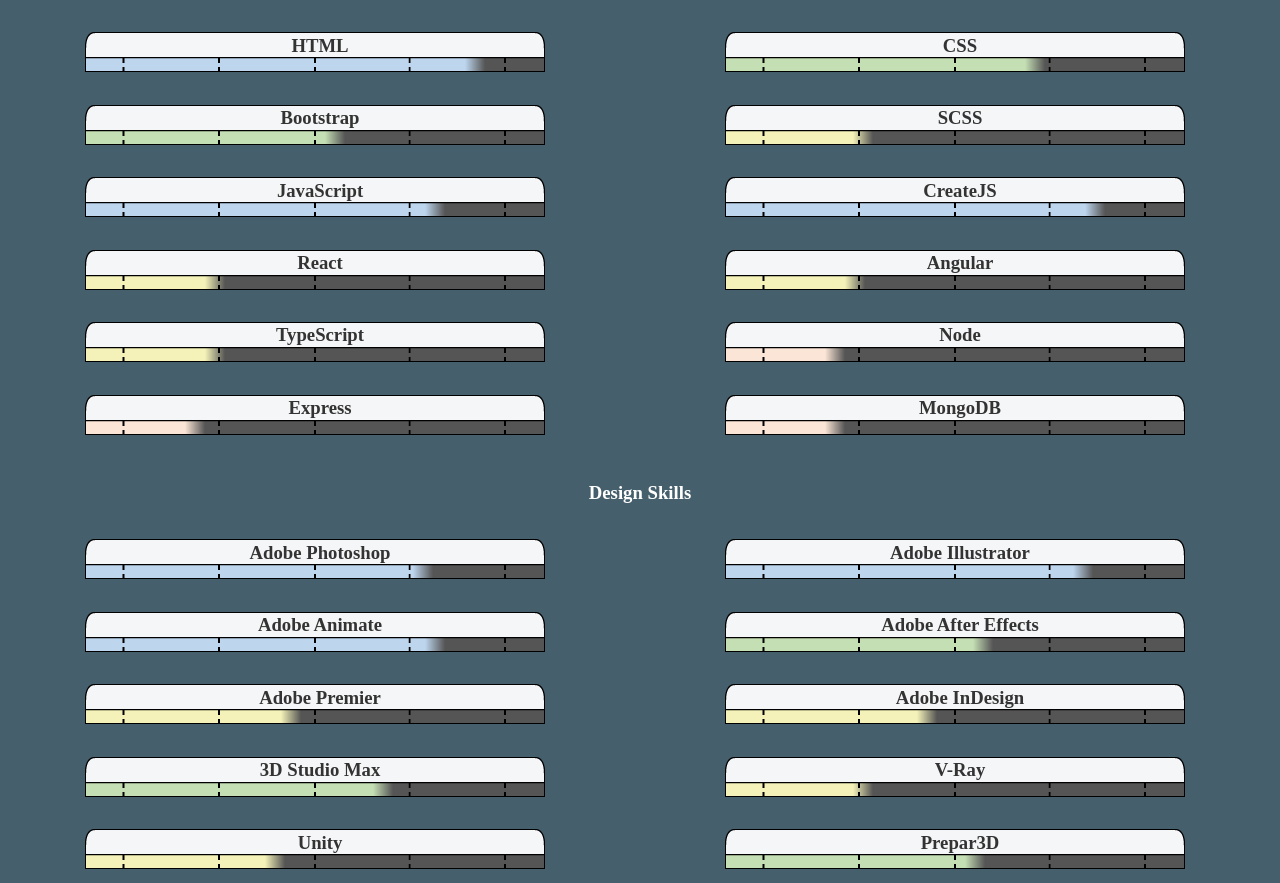
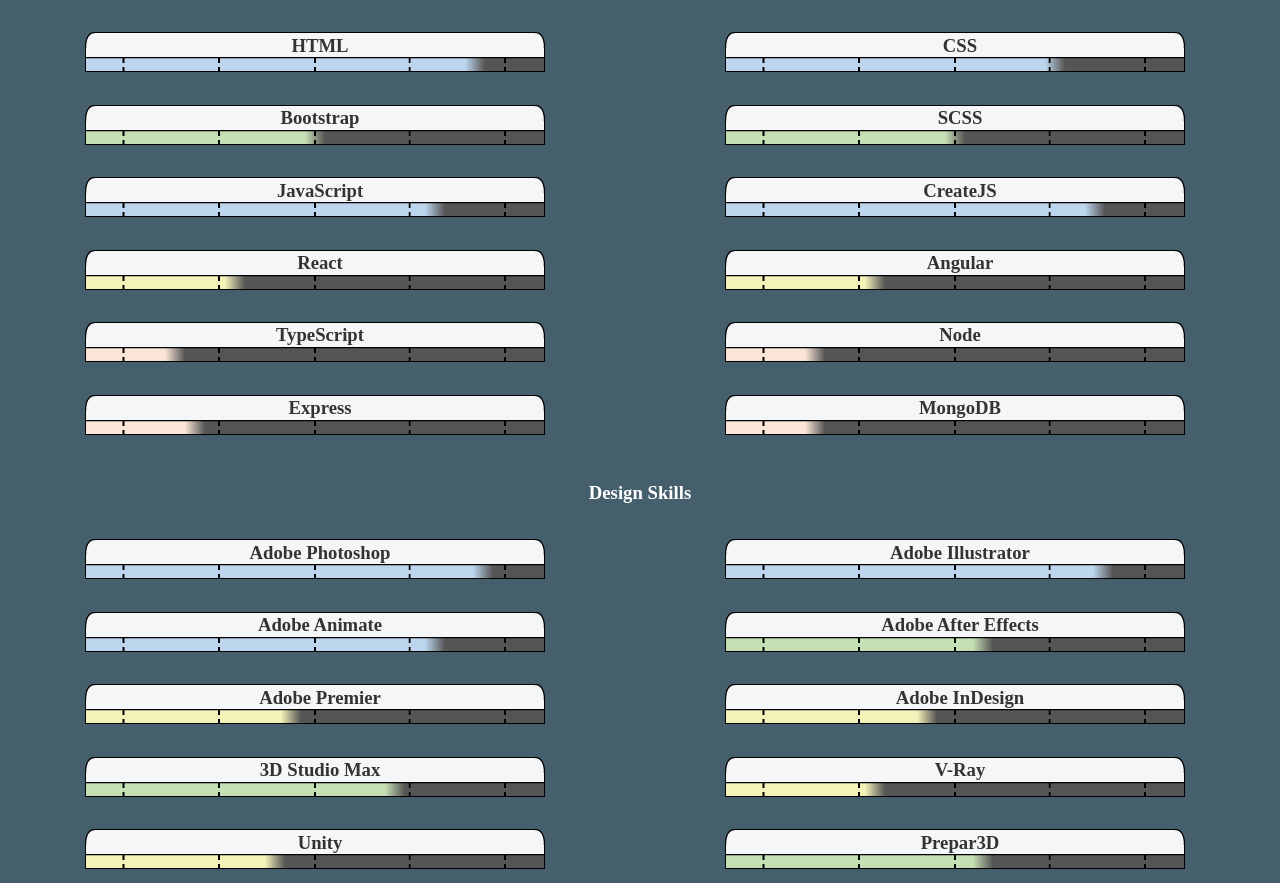
Before and after one commit to AdamCKirk/AdamKirk.git.io, a plain HTML site: page index.html in a window 1280 px wide. Shown: the part 1124-2007 px from the top of the page. Drawn offline with Linux system fonts and the light colour scheme.

Commit message:
Update Skill values

```diff
--- a/index.html
+++ b/index.html
@@ -101,7 +101,7 @@
                     </div>
 
                     <div class="itemCanvas">
-                        <canvas id="skillBar2" value="75" width="460px" height="14px"></canvas>
+                        <canvas id="skillBar2" value="80" width="460px" height="14px"></canvas>
                     </div>
 
                     <p class="toggle-content" id="Item2">
@@ -117,7 +117,7 @@
                     </div>
 
                     <div class="itemCanvas">
-                        <canvas id="skillBar3" value="60" width="460px" height="14px"></canvas>
+                        <canvas id="skillBar3" value="55" width="460px" height="14px"></canvas>
                     </div>
 
                     <p class="toggle-content" id="Item3">
@@ -133,7 +133,7 @@
                     </div>
 
                     <div class="itemCanvas">
-                        <canvas id="skillBar4" value="32" width="460px" height="14px"></canvas>
+                        <canvas id="skillBar4" value="55" width="460px" height="14px"></canvas>
                     </div>
 
                     <p class="toggle-content" id="Item4">
@@ -180,7 +180,7 @@
                     </div>
 
                     <div class="itemCanvas">
-                        <canvas id="skillBar7" value="30" width="460px" height="14px"></canvas>
+                        <canvas id="skillBar7" value="35" width="460px" height="14px"></canvas>
                     </div>
 
                     <p class="toggle-content" id="Item7">
@@ -229,7 +229,7 @@
                     </div>
 
                     <div class="itemCanvas">
-                        <canvas id="skillBar8" value="30" width="460px" height="14px"></canvas>
+                        <canvas id="skillBar8" value="35" width="460px" height="14px"></canvas>
                     </div>
 
                     <p class="toggle-content" id="Item8">
@@ -245,7 +245,7 @@
                     </div>
 
                     <div class="itemCanvas">
-                        <canvas id="skillBar9" value="30" width="460px" height="14px"></canvas>
+                        <canvas id="skillBar9" value="20" width="460px" height="14px"></canvas>
                     </div>
 
                     <p class="toggle-content" id="Item9">
@@ -261,7 +261,7 @@
                     </div>
 
                     <div class="itemCanvas">
-                        <canvas id="skillBar10" value="25" width="460px" height="14px"></canvas>
+                        <canvas id="skillBar10" value="20" width="460px" height="14px"></canvas>
                     </div>
 
                     <p class="toggle-content" id="Item10">
@@ -293,7 +293,7 @@
                     </div>
 
                     <div class="itemCanvas">
-                        <canvas id="skillBar12" value="25" width="460px" height="14px"></canvas>
+                        <canvas id="skillBar12" value="20" width="460px" height="14px"></canvas>
                     </div>
 
                     <p class="toggle-content" id="Item12">
@@ -315,7 +315,7 @@
                     </div>
 
                     <div class="itemCanvas">
-                        <canvas id="skillBar13" value="82" width="460px" height="14px"></canvas>
+                        <canvas id="skillBar13" value="97" width="460px" height="14px"></canvas>
                     </div>
 
                     <p class="toggle-content" id="Item13">
@@ -331,7 +331,7 @@
                     </div>
 
                     <div class="itemCanvas">
-                        <canvas id="skillBar14" value="87" width="460px" height="14px"></canvas>
+                        <canvas id="skillBar14" value="92" width="460px" height="14px"></canvas>
                     </div>
 
                     <p class="toggle-content" id="Item14">
@@ -410,7 +410,7 @@
                     </div>
 
                     <div class="itemCanvas">
-                        <canvas id="skillBar19" value="72" width="460px" height="14px"></canvas>
+                        <canvas id="skillBar19" value="75" width="460px" height="14px"></canvas>
                     </div>
 
                     <p class="toggle-content" id="Item19">
@@ -426,7 +426,7 @@
                     </div>
 
                     <div class="itemCanvas">
-                        <canvas id="skillBar20" value="32" width="460px" height="14px"></canvas>
+                        <canvas id="skillBar20" value="35" width="460px" height="14px"></canvas>
                     </div>
 
                     <p class="toggle-content" id="Item20">
@@ -458,7 +458,7 @@
                     </div>
 
                     <div class="itemCanvas">
-                        <canvas id="skillBar22" value="60" width="460px" height="14px"></canvas>
+                        <canvas id="skillBar22" value="62" width="460px" height="14px"></canvas>
                     </div>
 
                     <p class="toggle-content" id="Item22">
```
